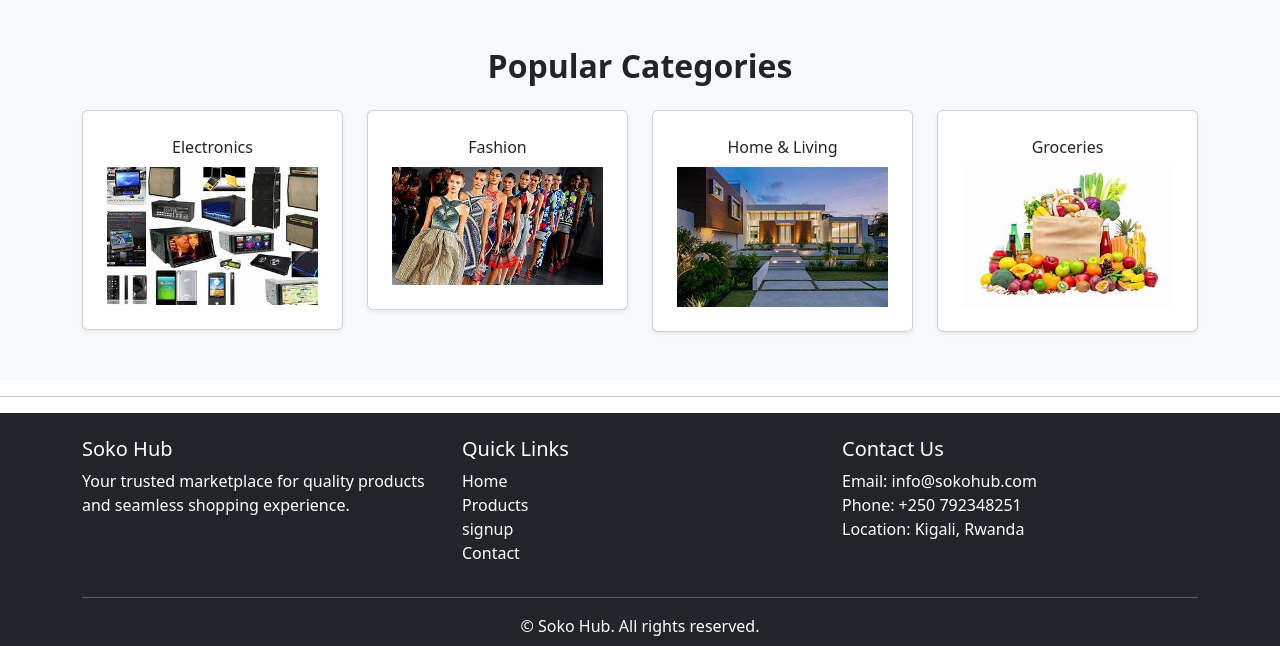
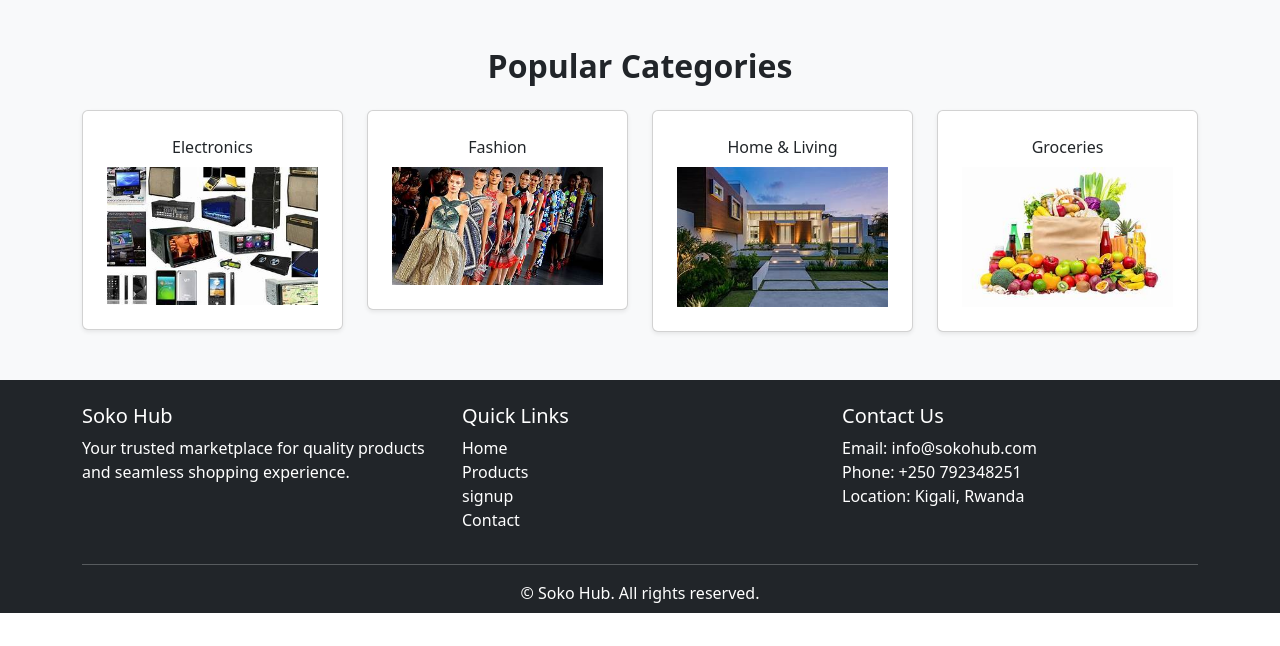
Before and after one commit to UKUNDASETheodomir/Django_project, a Django app: page / in a window 1280 px wide. Shown: the part 759-1405 px from the top of the page. After the commit the page ends 1372 px from the top, so only its background shows below. Run offline with Django 5.2, Linux system fonts and the light colour scheme.

Commit message:
footer issues fixed

```diff
--- a/accounts/templates/accounts/base.html
+++ b/accounts/templates/accounts/base.html
@@ -5,21 +5,44 @@
 <head>
     <meta charset="UTF-8">
     <meta name="viewport" content="width=device-width, initial-scale=1.0">
-    <title>sokohub</title>
-    <link href="https://cdn.jsdelivr.net/npm/bootstrap@5.3.8/dist/css/bootstrap.min.css" rel="stylesheet" integrity="sha384-sRIl4kxILFvY47J16cr9ZwB07vP4J8+LH7qKQnuqkuIAvNWLzeN8tE5YBujZqJLB" crossorigin="anonymous">
+    <title>SokoHub</title>
+
+    <link href="https://cdn.jsdelivr.net/npm/bootstrap@5.3.8/dist/css/bootstrap.min.css" rel="stylesheet">
     <link rel="stylesheet" href="{% static 'products/css/main.css' %}">
+
+    <style>
+        html, body {
+            height: 100%;
+            margin: 0;
+            padding: 0;
+        }
+
+        /* Make the whole page a flex container */
+        body {
+            display: flex;
+            flex-direction: column;
+            min-height: 100vh;
+        }
+
+        /* This makes the content area fill space */
+        .content-wrapper {
+            flex: 1;
+        }
+    </style>
 </head>
+
 <body>
-{% include "accounts/navbar.html" %}
 
-{% block content %}
+    {% include "accounts/navbar.html" %}
 
-
-{% endblock %}
-    <hr>
+    <div class="content-wrapper">
+        {% block content %}
+        {% endblock %}
+    </div>
 
     {% include "accounts/footer.html" %}
 
+    <script src="https://cdn.jsdelivr.net/npm/bootstrap@5.3.8/dist/js/bootstrap.bundle.min.js"></script>
+
 </body>
-<script src="https://cdn.jsdelivr.net/npm/bootstrap@5.3.8/dist/js/bootstrap.bundle.min.js" integrity="sha384-FKyoEForCGlyvwx9Hj09JcYn3nv7wiPVlz7YYwJrWVcXK/BmnVDxM+D2scQbITxI" crossorigin="anonymous"></script>
 </html>
```
Also changed, not shown: db.sqlite3.
